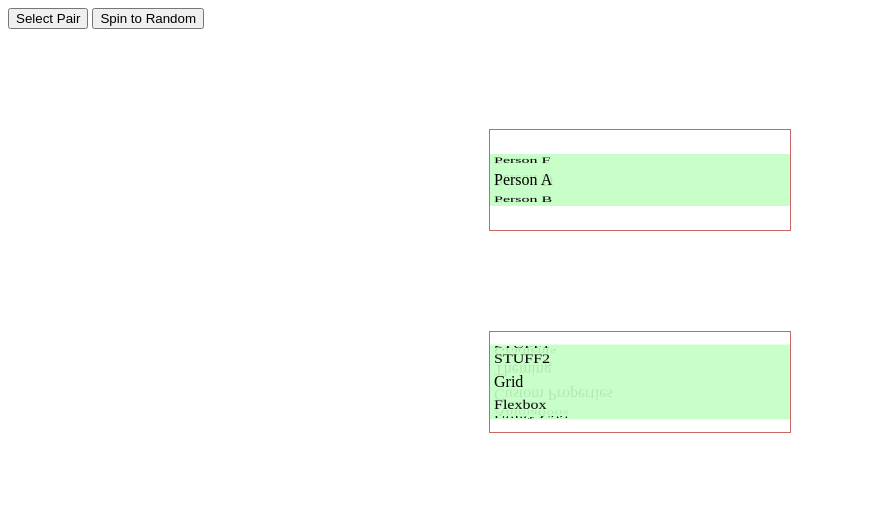
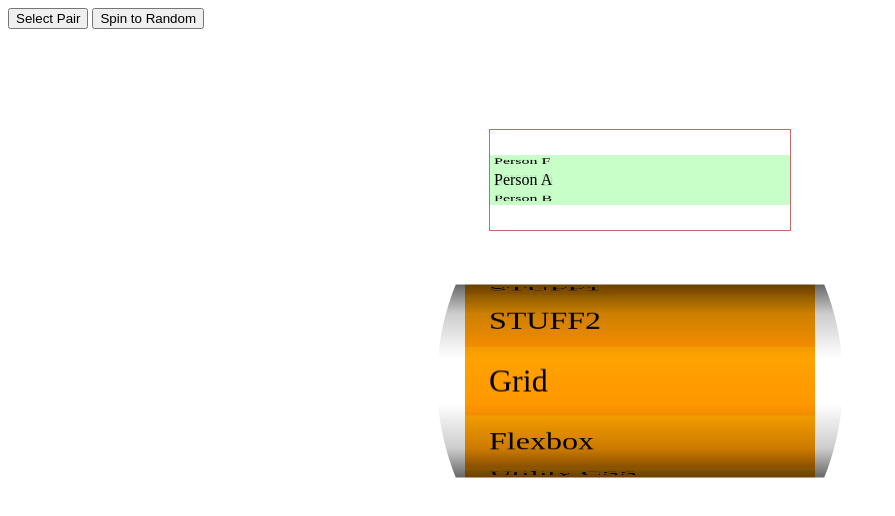
Before and after one commit to gilmoreorless/presentation-roulette, a plain HTML site: page index.html in a window 1280 px wide. Shown: the whole page, without its empty margins (0-895 px from the left). Drawn offline with Linux system fonts and the light colour scheme.

Commit message:
Rough SydCSS theme

```diff
--- a/index.html
+++ b/index.html
@@ -11,7 +11,7 @@
 	<button type="button" id="spin-random">Spin to Random</button>
 
 	<div class="spinner" id="spinner-speaker"></div>
-	<div class="spinner" id="spinner-topic"></div>
+	<div class="spinner spinner--theme-sydcss" id="spinner-topic"></div>
 	<script src="main.js"></script>
 </body>
 </html>
--- a/main.css
+++ b/main.css
@@ -6,40 +6,100 @@
 	border: 1px solid #c66;
 	min-height: 100px;
 	width: var(--spinner-width);
-	perspective: 600px;
-	perspective-origin: 50% -0px;
+	perspective: 500px;
+/* 	perspective-origin: 50% -0px; */
 
 	/* TEMP */
 	margin: 100px auto 0;
-	/* transition-duration: 10s; */
-	/* transition-property: transform; */
-	/* transform: rotateX(1turn); */
 }
 
-.spinner-list-container {
+.spinner__list-container {
 	position: absolute;
 	top: 50%;
 }
 
-.spinner-list {
+.spinner__list {
 	list-style: none;
 	margin: 0;
 	padding: 0;
 	position: relative;
-/* 	transform: scale(1.5) translate3d(50px, 0px, 100px) rotateY(70deg); */
+	/* transform: scale(1.5) translate3d(50px, 0px, 100px) rotateY(70deg); */
 	transform-style: preserve-3d;
 	transform-origin: 0 0;
 }
 
-.spinner-item {
+.spinner__item {
 	background-color: rgba(200, 255, 200, 0.9);
 /* 	border: 1px solid #6c6; */
 	box-sizing: border-box;
 	padding: 0.25em;
 	position: absolute;
+	text-overflow: ellipsis;
+	white-space: nowrap;
 	width: var(--spinner-width);
 }
 
-.spinner-item.disabled {
+.spinner__item.disabled {
 	background-color: lightgrey;
 }
+
+
+/*** THEME: SydCSS ***/
+
+.spinner--theme-sydcss {
+	border: none;
+	font-size: 2em;
+	font-family: 'Fira Sans';
+	--spinner-width: 350px;
+}
+
+.spinner--theme-sydcss .spinner__item {
+	background-color: orange;
+	background-image: linear-gradient(to bottom, transparent, rgba(255,0,0,0.1));
+	padding: 0.5em 0.75em;
+}
+
+.spinner--theme-sydcss .spinner__item.disabled {
+/* 	background-color: darkorange; */
+	text-decoration: line-through;
+}
+
+.spinner--theme-sydcss .spinner__overlay {
+	position: absolute;
+	pointer-events: none;
+	width: 100%;
+	height: 180px;
+	top: 50%;
+	transform: translateY(-50%) translateZ(100px);
+
+/* 	background: darkcyan; */
+	--cf-bg: white;
+	--cf-bg2: pink;
+	--cf-dark: rgba(0, 0, 0, 0.6);
+	--cf-light: rgba(0, 0, 0, 0.2);
+	--cf-clear: rgba(0, 0, 0, 0);
+	--cf-clear2: red;
+	background-image:
+		radial-gradient(at 100% 50%,
+			var(--cf-clear) 65%,
+			var(--cf-bg) 67%),
+		radial-gradient(at 0% 50%,
+			var(--cf-clear) 65%,
+			var(--cf-bg) 67%),
+		linear-gradient(to bottom,
+			var(--cf-bg) 7%,
+			var(--cf-dark) 0,
+			var(--cf-light) 20%,
+			var(--cf-clear) 40% 60%,
+			var(--cf-light) 80%,
+			var(--cf-dark) 93%,
+			var(--cf-bg) 0);
+	background-size: 10% 110%, 10% 110%, 100% 100%;
+	background-position: 0 50%, 100% 50%, 50% 50%;
+	background-repeat: no-repeat;
+/* 	opacity: 0.5; */
+}
+
+.spinner--theme-sydcss {
+	clip-path: ellipse(58% 230%);
+}
--- a/main.js
+++ b/main.js
@@ -37,15 +37,19 @@ class Spinner {
 
 	setup(items) {
 		let container = document.createElement('div');
-		container.className = 'spinner-list-container';
+		container.className = 'spinner__list-container';
 
 		let listNode = this.listNode = document.createElement('ul');
-		listNode.className = 'spinner-list';
+		listNode.className = 'spinner__list';
 
 		this.setItems(items);
 
 		container.appendChild(listNode);
 		this.root.appendChild(container);
+
+		let overlayNode = document.createElement('div');
+		overlayNode.className = 'spinner__overlay';
+		this.root.appendChild(overlayNode);
 
 		// Must be called after the elements appear in the DOM, to correctly calculate height
 		this.transformItems();
@@ -57,7 +61,7 @@ class Spinner {
 		this.selectedIndex = 0;
 		for (let item of this.items) {
 			let itemNode = document.createElement('li');
-			itemNode.className = 'spinner-item';
+			itemNode.className = 'spinner__item';
 			itemNode.appendChild(document.createTextNode(item));
 			this.listNode.appendChild(itemNode);
 			this.itemNodes.push(itemNode);
@@ -74,7 +78,7 @@ class Spinner {
 		const radius = (itemHeight / 2) / Math.tan(itemAngle / 2);
 		this.itemNodes.forEach((node, i) => {
 			let angle = itemAngle * i;
-			node.style.transform = `translateY(-${itemHeight / 2}px) rotateX(-${angle}rad) translateZ(${radius}px)`;
+			node.style.transform = `translateY(-${itemHeight / 2}px) rotateX(-${angle}rad) translateZ(${radius - 1}px)`;
 		});
 	}
 
@@ -90,10 +94,9 @@ class Spinner {
 			const prop = angle => `rotateX(${angle}turn)`;
 			const duration = 5000 + Math.random() * 2000 - 1000;
 
-	// 		this.listNode.style.setProperty('--rotation', `${minRotations + itemAngle}turn`);
 			let anim = this.listNode.animate(
 				{ 'transform': [prop(oldItemAngle), prop(turn)] },
-				{ duration, easing: 'ease-out', fill: 'forwards' }
+				{ duration, easing: 'cubic-bezier(.11,.69,.13,.98)', fill: 'forwards' }
 			);
 			anim.onfinish = () => resolve(anim);
 			this.selectedIndex = idx;
```
